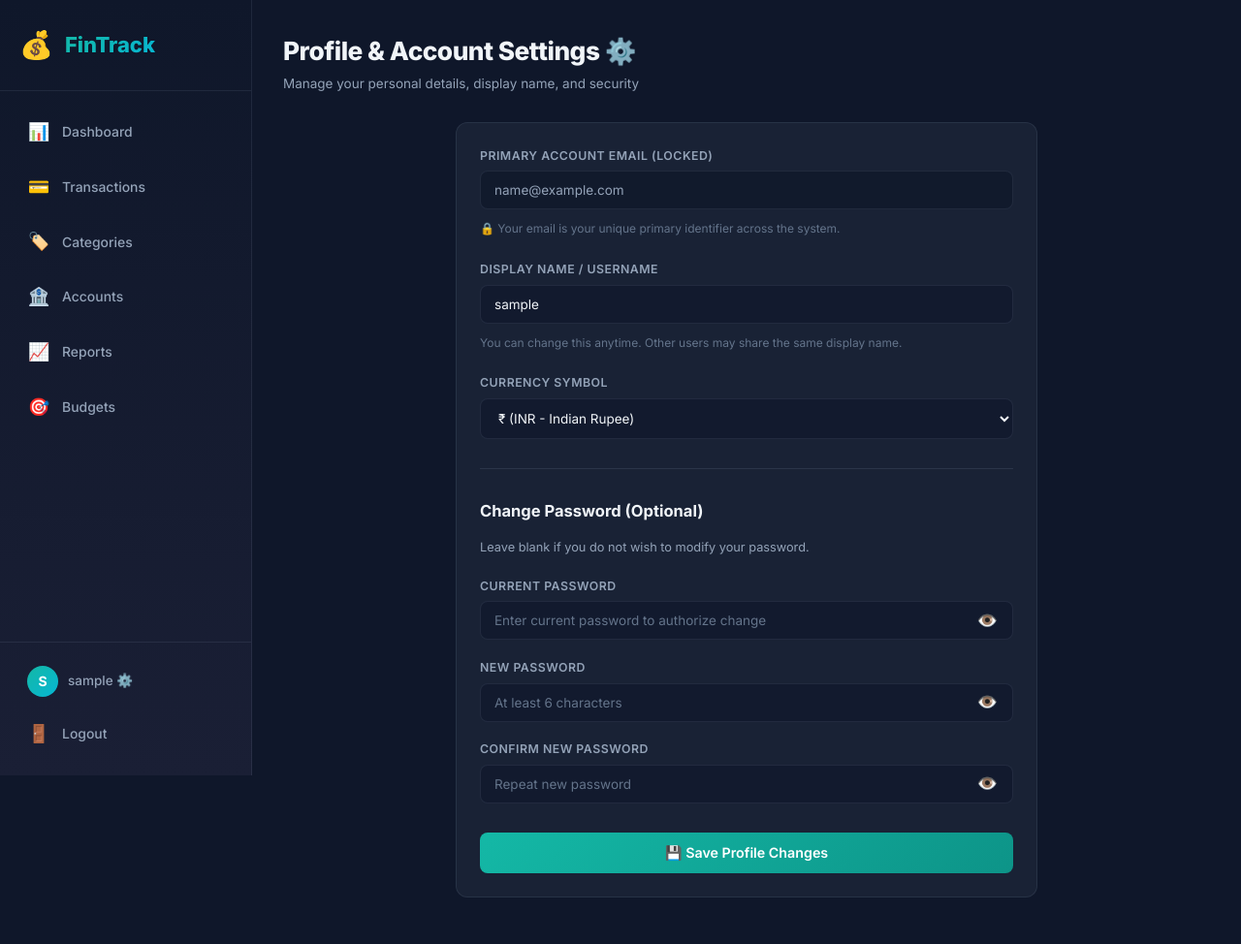
After one commit to md-rounaq-ali/personal-finance-tracker, a Flask app: page /profile in a window 1280 px wide. The commit adds this page. Shown: the whole page at 97% size. Run offline with Flask 3, Linux system fonts and the light colour scheme; the visitor is signed in with stand-in values (Sample User, id 1); some libraries are stand-ins or nearby versions.

Commit message:
feat: pin admin to top, allow non-unique editable usernames, and add HTTPS email API

```diff
--- a/app/models.py
+++ b/app/models.py
@@ -20,7 +20,7 @@ class User(UserMixin, db.Model):
     __tablename__ = 'users'
 
     id = db.Column(db.Integer, primary_key=True)
-    username = db.Column(db.String(50), unique=True, nullable=False, index=True)
+    username = db.Column(db.String(50), unique=False, nullable=False, index=True)
     email = db.Column(db.String(120), unique=True, nullable=False, index=True)
     password_hash = db.Column(db.String(256), nullable=False)
     currency = db.Column(db.String(5), default='₹')
--- a/app/routes/auth.py
+++ b/app/routes/auth.py
@@ -79,8 +79,6 @@ def register():
             errors.append('Password must be at least 6 characters.')
         if password != confirm_password:
             errors.append('Passwords do not match.')
-        if User.query.filter_by(username=username).first():
-            errors.append('Username already taken.')
         if User.query.filter_by(email=email).first():
             errors.append('Email is already registered. Please sign in or reset your password.')
 
@@ -268,6 +266,44 @@ def reset_password():
     return render_template('auth/reset_password.html', email=email)
 
 
+@auth_bp.route('/profile', methods=['GET', 'POST'])
+@login_required
+def profile():
+    if request.method == 'POST':
+        new_username = request.form.get('username', '').strip()
+        new_currency = request.form.get('currency', '₹').strip()
+        current_password = request.form.get('current_password', '')
+        new_password = request.form.get('new_password', '')
+        confirm_password = request.form.get('confirm_password', '')
+
+        if len(new_username) < 3 or len(new_username) > 50:
+            flash('Username must be between 3 and 50 characters.', 'error')
+            return render_template('auth/profile.html')
+
+        current_user.username = new_username
+        if new_currency:
+            current_user.currency = new_currency[:5]
+
+        # Password update check if requested
+        if new_password:
+            if not current_password or not current_user.check_password(current_password):
+                flash('Current password is required and must be correct to set a new password.', 'error')
+                return render_template('auth/profile.html')
+            if len(new_password) < 6:
+                flash('New password must be at least 6 characters.', 'error')
+                return render_template('auth/profile.html')
+            if new_password != confirm_password:
+                flash('New passwords do not match.', 'error')
+                return render_template('auth/profile.html')
+            current_user.set_password(new_password)
+
+        db.session.commit()
+        flash('Profile updated successfully! ✨', 'success')
+        return redirect(url_for('auth.profile'))
+
+    return render_template('auth/profile.html')
+
+
 @auth_bp.route('/logout')
 @login_required
 def logout():
--- /dev/null
+++ b/app/templates/auth/profile.html
@@ -0,0 +1,107 @@
+{% extends "base.html" %}
+{% block title %}Profile Settings{% endblock %}
+
+{% block content %}
+<div class="page-header">
+    <div>
+        <h1 class="page-title">Profile & Account Settings ⚙️</h1>
+        <p class="page-subtitle">Manage your personal details, display name, and security</p>
+    </div>
+</div>
+
+<div class="card form-card" style="max-width: 600px; margin: 0 auto;">
+    <form method="POST" action="{{ url_for('auth.profile') }}">
+        <input type="hidden" name="csrf_token" value="{{ csrf_token() }}"/>
+
+        <!-- Account Email (Primary Identity) -->
+        <div class="form-group" style="margin-bottom: 1.5rem;">
+            <label>Primary Account Email (Locked)</label>
+            <input type="email" value="{{ current_user.email }}" disabled
+                   style="background: rgba(15, 23, 42, 0.7); color: #94a3b8; cursor: not-allowed;">
+            <span style="font-size: 0.8rem; color: #64748b; margin-top: 4px;">
+                🔒 Your email is your unique primary identifier across the system.
+            </span>
+        </div>
+
+        <!-- Editable Display Name / Username -->
+        <div class="form-group" style="margin-bottom: 1.5rem;">
+            <label for="username">Display Name / Username</label>
+            <input type="text" id="username" name="username" value="{{ current_user.username }}" required
+                   placeholder="Your full name or handle" minlength="3" maxlength="50">
+            <span style="font-size: 0.8rem; color: #64748b; margin-top: 4px;">
+                You can change this anytime. Other users may share the same display name.
+            </span>
+        </div>
+
+        <!-- Preferred Currency -->
+        <div class="form-group" style="margin-bottom: 2rem;">
+            <label for="currency">Currency Symbol</label>
+            <select id="currency" name="currency">
+                <option value="₹" {% if current_user.currency == '₹' %}selected{% endif %}>₹ (INR - Indian Rupee)</option>
+                <option value="$" {% if current_user.currency == '$' %}selected{% endif %}>$ (USD - US Dollar)</option>
+                <option value="€" {% if current_user.currency == '€' %}selected{% endif %}>€ (EUR - Euro)</option>
+                <option value="£" {% if current_user.currency == '£' %}selected{% endif %}>£ (GBP - British Pound)</option>
+            </select>
+        </div>
+
+        <hr style="border: 0; border-top: 1px solid rgba(148, 163, 184, 0.15); margin: 2rem 0;">
+
+        <!-- Change Password Section -->
+        <h3 class="card-title" style="margin-bottom: 1rem; font-size: 1.1rem;">Change Password (Optional)</h3>
+        <p style="font-size: 0.85rem; color: #94a3b8; margin-bottom: 1.25rem;">
+            Leave blank if you do not wish to modify your password.
+        </p>
+
+        <div class="form-group" style="margin-bottom: 1.25rem;">
+            <label for="current_password">Current Password</label>
+            <div class="password-input-wrapper">
+                <input type="password" id="current_password" name="current_password"
+                       placeholder="Enter current password to authorize change">
+                <button type="button" class="toggle-password-btn" onclick="togglePasswordVisibility('current_password', this)" title="Show password">
+                    👁️
+                </button>
+            </div>
+        </div>
+
+        <div class="form-group" style="margin-bottom: 1.25rem;">
+            <label for="new_password">New Password</label>
+            <div class="password-input-wrapper">
+                <input type="password" id="new_password" name="new_password" minlength="6"
+                       placeholder="At least 6 characters">
+                <button type="button" class="toggle-password-btn" onclick="togglePasswordVisibility('new_password', this)" title="Show password">
+                    👁️
+                </button>
+            </div>
+        </div>
+
+        <div class="form-group" style="margin-bottom: 2rem;">
+            <label for="confirm_password">Confirm New Password</label>
+            <div class="password-input-wrapper">
+                <input type="password" id="confirm_password" name="confirm_password" minlength="6"
+                       placeholder="Repeat new password">
+                <button type="button" class="toggle-password-btn" onclick="togglePasswordVisibility('confirm_password', this)" title="Show password">
+                    👁️
+                </button>
+            </div>
+        </div>
+
+        <button type="submit" class="btn btn-primary btn-full btn-lg">💾 Save Profile Changes</button>
+    </form>
+</div>
+
+<script>
+    function togglePasswordVisibility(fieldId, btn) {
+        const field = document.getElementById(fieldId);
+        if (!field) return;
+        if (field.type === 'password') {
+            field.type = 'text';
+            btn.textContent = '🙈';
+            btn.title = 'Hide password';
+        } else {
+            field.type = 'password';
+            btn.textContent = '👁️';
+            btn.title = 'Show password';
+        }
+    }
+</script>
+{% endblock %}
--- a/app/templates/base.html
+++ b/app/templates/base.html
@@ -50,10 +50,10 @@
             {% endif %}
         </nav>
         <div class="sidebar-footer">
-            <div class="user-info">
+            <a href="{{ url_for('auth.profile') }}" class="user-info" style="text-decoration: none; cursor: pointer; color: inherit;" title="Account & Profile Settings">
                 <span class="user-avatar">{{ current_user.username[0]|upper }}</span>
-                <span class="user-name">{{ current_user.username }}</span>
-            </div>
+                <span class="user-name">{{ current_user.username }} ⚙️</span>
+            </a>
             <a href="{{ url_for('auth.logout') }}" class="nav-link logout-link">
                 <span class="nav-icon">🚪</span>
                 <span class="nav-text">Logout</span>
```
Also changed, not shown: app/routes/admin.py (+9 -2 lines), app/utils/email_service.py (+108 -27 lines), tests/test_admin.py (+1 -0 lines), tests/test_auth.py (+19 -4 lines).
